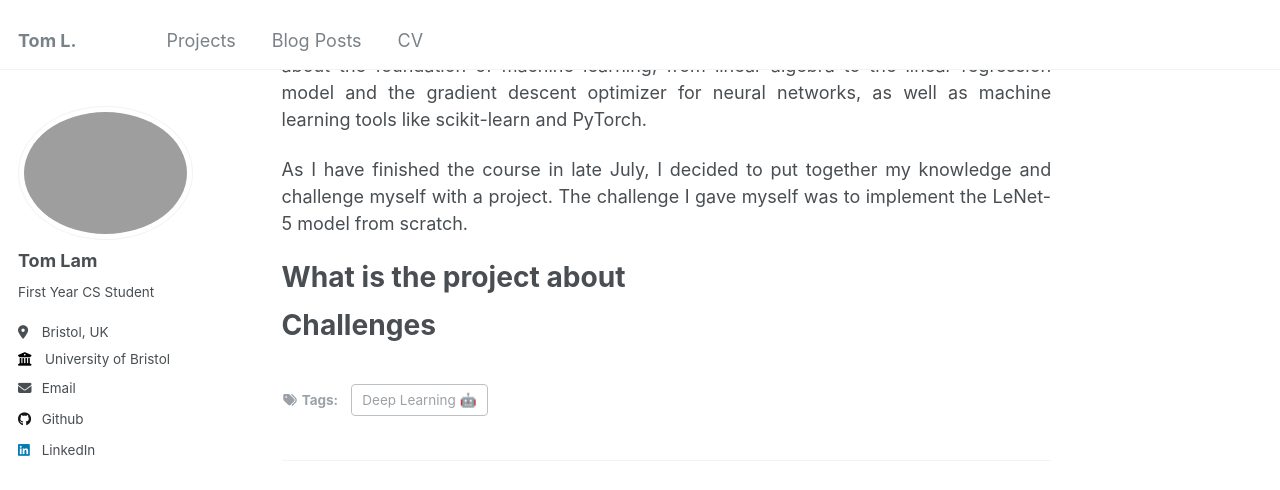
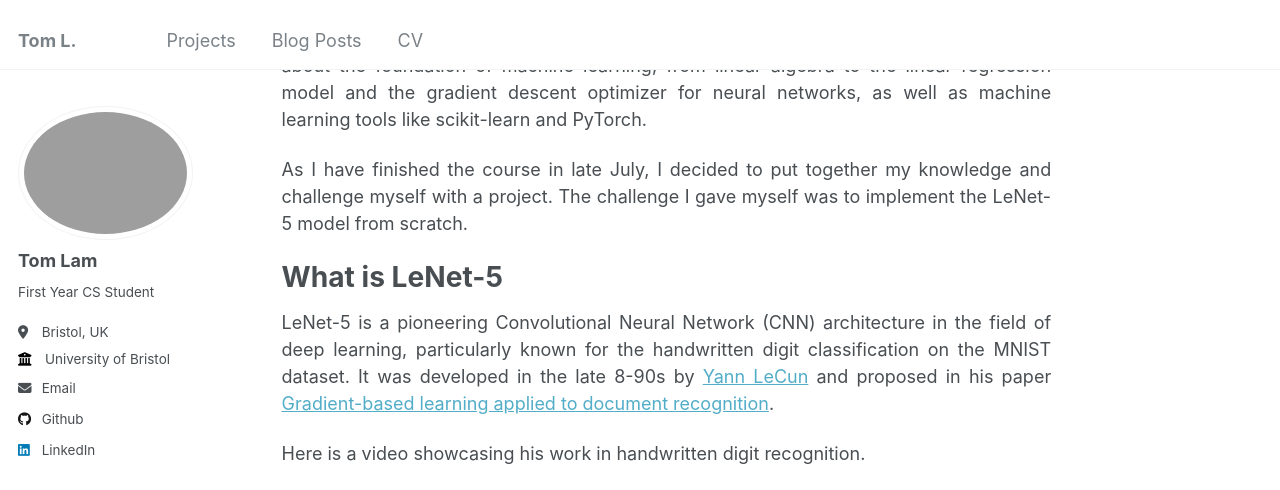
Before and after one commit to T0mLam/t0mlam.github.io, a Jekyll site: the page built from _posts/2024-08-22-my-first-ml-project.md, in a window 1280 px wide and 1400 px high, scrolled down 1372 px. Shown: the top 490 px of the window. Built offline with Jekyll 4.4.1, drawn with Linux system fonts in a browser that asks for light colours; some of the changed text lies outside the part shown; grey boxes are pictures that could not be loaded.

Commit message:
update My First ML Project

```diff
--- a/_posts/2024-08-22-my-first-ml-project.md
+++ b/_posts/2024-08-22-my-first-ml-project.md
@@ -12,7 +12,7 @@ It is about everything interesting and challenging during the process of buildin
 
 My interest in ML emerged during my computer science foundation year. At the time, one of my assignment for the English for Academic Purpose module was to write an essay about an ethical issue in the field of computer science that everyone should know.
 
-<img src='/images/projects/my-first-ml-project/eap_essay.png' style='width: 65%; margin: -20px auto; display: block;'>
+<img src='/images/blogs/my-first-ml-project/eap_essay.png' style='width: 65%; margin: -20px auto; display: block;'>
 
 The topic I wrote about was related to the ethics of recommender systems, which powers the search engines of websites like Youtube and Netflix. Despite the fact that I did not have any technical understanding of how recommender systems work, I was deeply intrigued by the ethical issues I had researched into, e.g. cold-start problem, the diversity problem and etc. I was curious and keen to know the working principles and the ML algorithms behind this 'black-box' seeing how powerful and influential recommender systems were to every internet users.
 
@@ -20,6 +20,32 @@ Fastforward to 14/6/2024, I was relieved as I finished all my IFP examination. I
 
 As I have finished the course in late July, I decided to put together my knowledge and challenge myself with a project. The challenge I gave myself was to implement the LeNet-5 model from scratch.
 
-# What is the project about
+# What is LeNet-5
+
+LeNet-5 is a pioneering Convolutional Neural Network (CNN) architecture in the field of deep learning, particularly known for the handwritten digit classification on the MNIST dataset. It was developed in the late 8-90s by [Yann LeCun](https://en.wikipedia.org/wiki/Yann_LeCun) and proposed in his paper [Gradient-based learning applied to document recognition](https://ieeexplore.ieee.org/document/726791).
+
+Here is a video showcasing his work in handwritten digit recognition.
+
+<iframe src='https://www.youtube.com/embed/FwFduRA_L6Q?si=1TXBDGq9Dr5xnNRH' frameborder="0" title="YouTube video player" allow="accelerometer; autoplay; clipboard-write; encrypted-media; gyroscope; picture-in-picture; web-share" referrerpolicy="strict-origin-when-cross-origin" allowfullscreen>></iframe>
+<br>
+The early prototypes of the LeNet-5 model had been used for identifying handwritten zip code numbers provided by the US Postal Service and recognizing digits writtens on cheques.
+
+<img src='/images/blogs/my-first-ml-project/lenet_demo.gif' style='width: 65%; margin: 0px auto; display: block;'>
+
+If you would like to know more about LeNet, I have linked another blog post [here](https://www.educative.io/blog/lenet-5) from `educative.io`.
+
+
+# So what is my project about
+
+I built a simple handwritten digit recognition app with my implementation of LeNet-5 as the model.
+
+<img src='/images/blogs/my-first-ml-project/app_demo.gif' style='width: 65%; margin: 0px auto; display: block;'>
+
+I have followed the architecture outlined in the original paper with several slight modifications. One of which was that I switched the original RBF output layer in the model to a Softmax layer in combination of the Cross Entropy Loss function which enabled me to display the output confidence / probability for each prediction.
+
+Here is the original architecture of the LeNet-5
+
+<img src='/images/blogs/my-first-ml-project/architecture.png'>
+
 
 # Challenges
```
Also changed, not shown: images/blogs/my-first-ml-project/app_demo.gif (added), images/blogs/my-first-ml-project/architecture.png (added), images/blogs/my-first-ml-project/eap_essay.png (renamed from images/projects/my-first-ml-project/eap_essay.png), images/blogs/my-first-ml-project/lenet_demo.gif (added).
